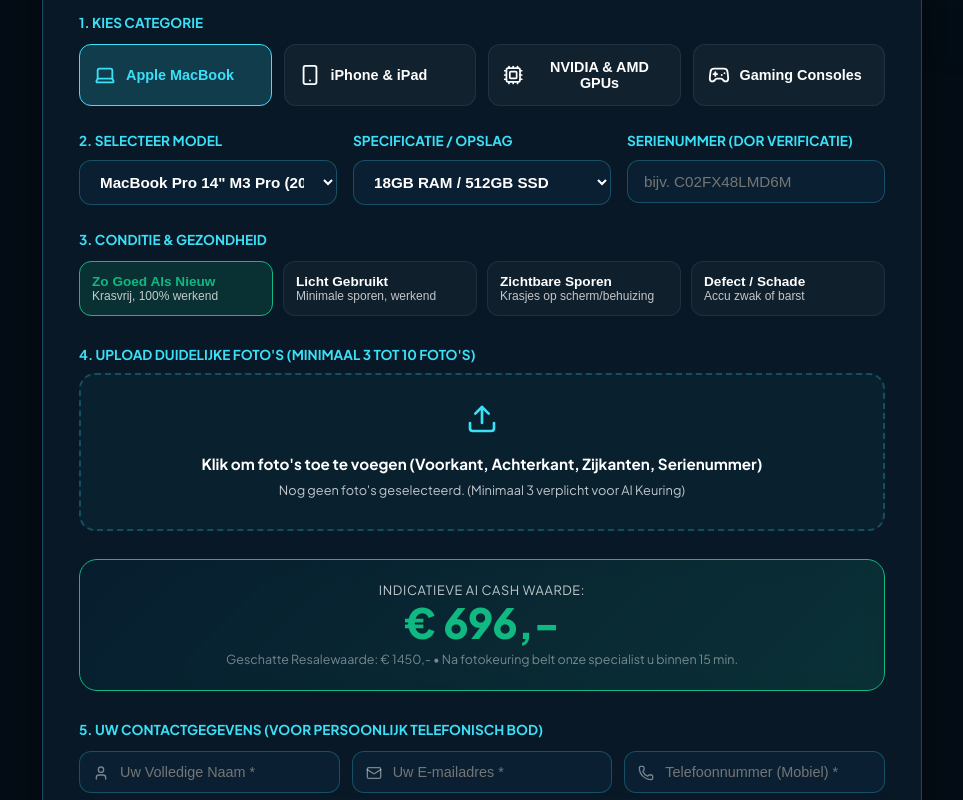
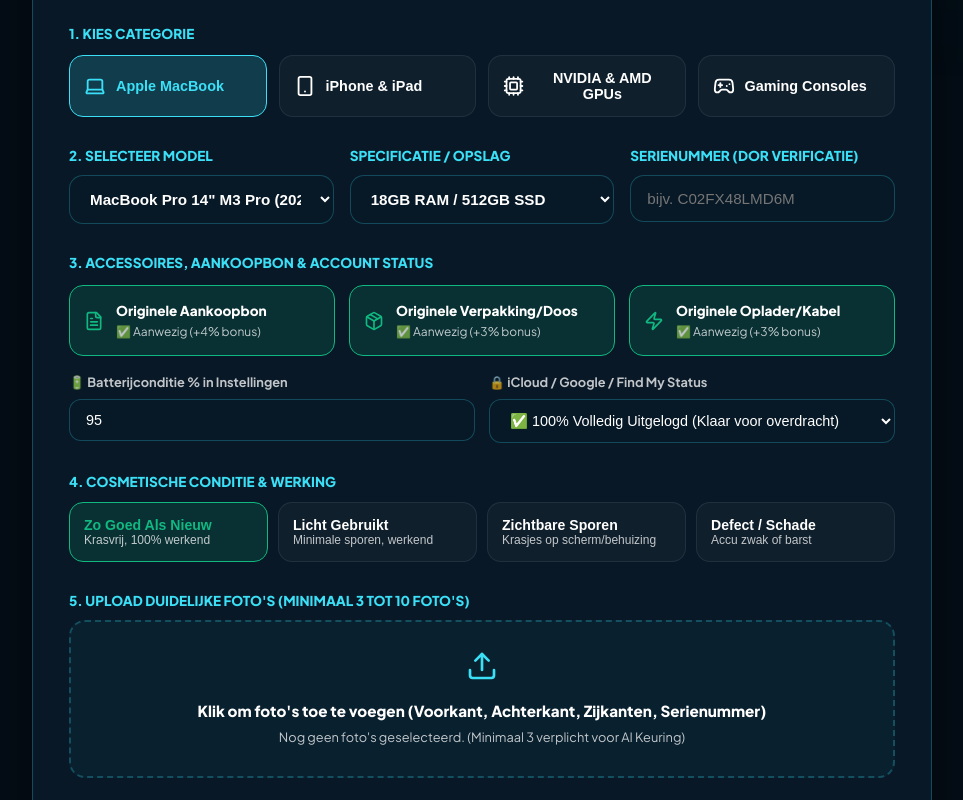
Before and after one commit to patrickswedish/tech-cash, a Next.js app: page / in a window 1280 px wide. Shown: the part 1140-1940 px from the top of the page, without its empty margins (158-1121 px from the left). Built offline with nearby package versions, Linux system fonts and the light colour scheme.

Commit message:
Add 5 advanced vetting fields (receipt, box, charger, battery %, account lock status, pickup location)

```diff
--- a/src/components/BuybackCalculator.tsx
+++ b/src/components/BuybackCalculator.tsx
@@ -2,7 +2,7 @@
 
 import { useState } from 'react';
 import { CATEGORIES } from '../data/techData';
-import { Laptop, Smartphone, Cpu, Gamepad2, CheckCircle2, DollarSign, ArrowRight, ShieldCheck, MapPin, Truck, RefreshCw, Upload, Phone, Mail, User, AlertCircle, Sparkles } from 'lucide-react';
+import { Laptop, Smartphone, Cpu, Gamepad2, CheckCircle2, DollarSign, ArrowRight, ShieldCheck, MapPin, Truck, RefreshCw, Upload, Phone, Mail, User, AlertCircle, Sparkles, FileText, Package, Battery, Lock, Zap } from 'lucide-react';
 
 export default function BuybackCalculator() {
   const [selectedCatId, setSelectedCatId] = useState<string>('macbook');
@@ -11,6 +11,14 @@
   const [serialNumber, setSerialNumber] = useState<string>('');
   const [condition, setCondition] = useState<'pristine' | 'good' | 'fair' | 'flawed'>('pristine');
 
+  // Advanced Vetting Fields
+  const [hasReceipt, setHasReceipt] = useState<boolean>(true);
+  const [hasOriginalBox, setHasOriginalBox] = useState<boolean>(true);
+  const [hasCharger, setHasCharger] = useState<boolean>(true);
+  const [isIcloudUnlocked, setIsIcloudUnlocked] = useState<boolean>(true);
+  const [batteryHealth, setBatteryHealth] = useState<string>('95');
+  const [pickupPoint, setPickupPoint] = useState<string>('eindhoven-cs');
+
   // User Lead Information
   const [fullName, setFullName] = useState<string>('');
   const [email, setEmail] = useState<string>('');
@@ -18,7 +26,6 @@
   const [photosCount, setPhotosCount] = useState<number>(0);
 
   // States
-  const [deliveryMethod, setDeliveryMethod] = useState<'dropoff' | 'postnl'>('dropoff');
   const [isAiVetting, setIsAiVetting] = useState<boolean>(false);
   const [leadSubmitted, setLeadSubmitted] = useState<boolean>(false);
 
@@ -34,8 +41,22 @@
   };
 
   const specMultiplier = activeModel.specsOptions[selectedSpecIdx]?.multiplier || 1.0;
-  const estimatedMarketValue = Math.round(activeModel.baseMarketPrice * specMultiplier * conditionMultipliers[condition]);
-  const estimatedCashOffer = Math.round(estimatedMarketValue * 0.48);
+
+  // Advanced Bonus/Deduction Logic
+  let bonusMultiplier = 1.0;
+  if (hasReceipt) bonusMultiplier += 0.04;
+  if (hasOriginalBox) bonusMultiplier += 0.03;
+  if (hasCharger) bonusMultiplier += 0.03;
+
+  let batteryDeduction = 0;
+  const batVal = parseInt(batteryHealth) || 100;
+  if (batVal < 82 && (selectedCatId === 'macbook' || selectedCatId === 'iphone')) {
+    batteryDeduction = 40; // Battery replacement cost deduction
+  }
+
+  const estimatedMarketValue = Math.round(activeModel.baseMarketPrice * specMultiplier * conditionMultipliers[condition] * bonusMultiplier);
+  const rawCashOffer = Math.round(estimatedMarketValue * 0.48) - batteryDeduction;
+  const estimatedCashOffer = Math.max(rawCashOffer, 35);
 
   const getCategoryIcon = (id: string) => {
     switch (id) {
@@ -53,6 +74,10 @@
       alert('Vul a.u.b. uw naam, e-mailadres en telefoonnummer in voor de telefonische bevestiging.');
       return;
     }
+    if (!isIcloudUnlocked) {
+      alert('Let op: Het apparaat moet 100% afgemeld zijn van iCloud/Google/Find My voor uitbetaling.');
+      return;
+    }
     if (photosCount < 3) {
       alert('Upload a.u.b. minimaal 3 foto\'s (Voorkant, Achterkant, Serienummer/Schade) voor AI keuring.');
       return;
@@ -66,21 +91,21 @@
   };
 
   return (
-    <div className="glass-panel" style={{ padding: '36px', maxWidth: '880px', margin: '0 auto' }}>
-      <div style={{ textAlign: 'center', marginBottom: '28px' }}>
+    <div className="glass-panel" style={{ padding: '36px', maxWidth: '900px', margin: '0 auto' }}>
+      <div style={{ textAlign: 'center', marginBottom: '32px' }}>
         <div className="badge badge-cyan" style={{ marginBottom: '12px' }}>
-          <Sparkles size={14} /> AI-Assisted Instant Valuation Engine
+          <Sparkles size={14} /> AI-Powered Instant Valuation & Vetting Engine
         </div>
-        <h2 style={{ fontSize: '1.8rem' }}>Meld Uw Tech Aan Voor Cash Uitbetaling</h2>
-        <p style={{ color: 'var(--text-muted)', fontSize: '0.95rem' }}>
-          Upload 3 tot 10 foto's van uw apparaat. Onze AI analyseert de marktwaarde en u wordt persoonlijk gebeld voor een snelle cash overdracht.
+        <h2 style={{ fontSize: '2rem' }}>Meld Uw Tech Aan Voor Cash Uitbetaling</h2>
+        <p style={{ color: 'var(--text-muted)', fontSize: '0.98rem', maxWidth: '680px', margin: '0 auto' }}>
+          Vul de specificaties en accessoires in en upload minimaal 3 foto's. Onze AI analyseert de marktwaarde en u wordt persoonlijk gebeld voor een snelle cash afspraak.
         </p>
       </div>
 
       <form onSubmit={handleSubmitLead}>
         {/* Step 1: Category Selector */}
-        <div style={{ marginBottom: '24px' }}>
-          <label style={{ display: 'block', fontSize: '0.85rem', fontWeight: 700, color: 'var(--cyan)', textTransform: 'uppercase', marginBottom: '10px' }}>
+        <div style={{ marginBottom: '28px' }}>
+          <label style={{ display: 'block', fontSize: '0.85rem', fontWeight: 800, color: 'var(--cyan)', textTransform: 'uppercase', marginBottom: '10px' }}>
             1. Kies Categorie
           </label>
           <div style={{ display: 'grid', gridTemplateColumns: 'repeat(auto-fit, minmax(160px, 1fr))', gap: '12px' }}>
@@ -98,8 +123,8 @@
                   alignItems: 'center',
                   gap: '10px',
                   padding: '14px',
-                  borderRadius: '12px',
-                  background: selectedCatId === cat.id ? 'rgba(59, 224, 247, 0.18)' : 'rgba(255,255,255,0.04)',
+                  borderRadius: '14px',
+                  background: selectedCatId === cat.id ? 'rgba(59, 224, 247, 0.18)' : 'rgba(255,255,255,0.03)',
                   border: `1px solid ${selectedCatId === cat.id ? 'var(--cyan)' : 'var(--border-glass-subtle)'}`,
                   color: selectedCatId === cat.id ? 'var(--cyan)' : 'var(--text-white)',
                   cursor: 'pointer',
@@ -116,9 +141,9 @@
         </div>
 
         {/* Step 2: Model, Specs & Serial Number */}
-        <div style={{ display: 'grid', gridTemplateColumns: 'repeat(auto-fit, minmax(220px, 1fr))', gap: '16px', marginBottom: '24px' }}>
+        <div style={{ display: 'grid', gridTemplateColumns: 'repeat(auto-fit, minmax(220px, 1fr))', gap: '16px', marginBottom: '28px' }}>
           <div>
-            <label style={{ display: 'block', fontSize: '0.85rem', fontWeight: 700, color: 'var(--cyan)', textTransform: 'uppercase', marginBottom: '8px' }}>
+            <label style={{ display: 'block', fontSize: '0.85rem', fontWeight: 800, color: 'var(--cyan)', textTransform: 'uppercase', marginBottom: '8px' }}>
               2. Selecteer Model
             </label>
             <select
@@ -129,9 +154,9 @@
               }}
               style={{
                 width: '100%',
-                padding: '12px 16px',
-                borderRadius: '12px',
-                background: '#0a2032',
+                padding: '14px 16px',
+                borderRadius: '14px',
+                background: '#071826',
                 border: '1px solid var(--border-glass)',
                 color: '#fff',
                 fontSize: '0.95rem',
@@ -148,7 +173,7 @@
           </div>
 
           <div>
-            <label style={{ display: 'block', fontSize: '0.85rem', fontWeight: 700, color: 'var(--cyan)', textTransform: 'uppercase', marginBottom: '8px' }}>
+            <label style={{ display: 'block', fontSize: '0.85rem', fontWeight: 800, color: 'var(--cyan)', textTransform: 'uppercase', marginBottom: '8px' }}>
               Specificatie / Opslag
             </label>
             <select
@@ -156,9 +181,9 @@
               onChange={(e) => setSelectedSpecIdx(Number(e.target.value))}
               style={{
                 width: '100%',
-                padding: '12px 16px',
-                borderRadius: '12px',
-                background: '#0a2032',
+                padding: '14px 16px',
+                borderRadius: '14px',
+                background: '#071826',
                 border: '1px solid var(--border-glass)',
                 color: '#fff',
                 fontSize: '0.95rem',
@@ -175,7 +200,7 @@
           </div>
 
           <div>
-            <label style={{ display: 'block', fontSize: '0.85rem', fontWeight: 700, color: 'var(--cyan)', textTransform: 'uppercase', marginBottom: '8px' }}>
+            <label style={{ display: 'block', fontSize: '0.85rem', fontWeight: 800, color: 'var(--cyan)', textTransform: 'uppercase', marginBottom: '8px' }}>
               Serienummer (DOR Verificatie)
             </label>
             <input
@@ -185,9 +210,9 @@
               onChange={(e) => setSerialNumber(e.target.value)}
               style={{
                 width: '100%',
-                padding: '12px 16px',
-                borderRadius: '12px',
-                background: '#0a2032',
+                padding: '14px 16px',
+                borderRadius: '14px',
+                background: '#071826',
                 border: '1px solid var(--border-glass)',
                 color: '#fff',
                 fontSize: '0.95rem',
@@ -197,10 +222,114 @@
           </div>
         </div>
 
-        {/* Step 3: Condition Selector */}
+        {/* Step 3: Advanced Vetting Checklist (Receipt, Box, Charger, Battery, iCloud) */}
         <div style={{ marginBottom: '28px' }}>
-          <label style={{ display: 'block', fontSize: '0.85rem', fontWeight: 700, color: 'var(--cyan)', textTransform: 'uppercase', marginBottom: '10px' }}>
-            3. Conditie & Gezondheid
+          <label style={{ display: 'block', fontSize: '0.85rem', fontWeight: 800, color: 'var(--cyan)', textTransform: 'uppercase', marginBottom: '12px' }}>
+            3. Accessoires, Aankoopbon & Account Status
+          </label>
+
+          <div style={{ display: 'grid', gridTemplateColumns: 'repeat(auto-fit, minmax(200px, 1fr))', gap: '14px', marginBottom: '16px' }}>
+            {/* Receipt Toggle */}
+            <div
+              onClick={() => setHasReceipt(!hasReceipt)}
+              style={{
+                padding: '14px',
+                borderRadius: '14px',
+                background: hasReceipt ? 'rgba(16, 185, 129, 0.15)' : 'rgba(255,255,255,0.03)',
+                border: `1px solid ${hasReceipt ? 'var(--green)' : 'var(--border-glass-subtle)'}`,
+                cursor: 'pointer',
+                display: 'flex',
+                alignItems: 'center',
+                gap: '12px',
+              }}
+            >
+              <FileText size={20} color={hasReceipt ? 'var(--green)' : 'var(--text-dim)'} />
+              <div>
+                <div style={{ fontSize: '0.85rem', fontWeight: 800 }}>Originele Aankoopbon</div>
+                <div style={{ fontSize: '0.75rem', color: 'var(--text-muted)' }}>{hasReceipt ? '✅ Aanwezig (+4% bonus)' : '❌ Niet aanwezig'}</div>
+              </div>
+            </div>
+
+            {/* Original Box Toggle */}
+            <div
+              onClick={() => setHasOriginalBox(!hasOriginalBox)}
+              style={{
+                padding: '14px',
+                borderRadius: '14px',
+                background: hasOriginalBox ? 'rgba(16, 185, 129, 0.15)' : 'rgba(255,255,255,0.03)',
+                border: `1px solid ${hasOriginalBox ? 'var(--green)' : 'var(--border-glass-subtle)'}`,
+                cursor: 'pointer',
+                display: 'flex',
+                alignItems: 'center',
+                gap: '12px',
+              }}
+            >
+              <Package size={20} color={hasOriginalBox ? 'var(--green)' : 'var(--text-dim)'} />
+              <div>
+                <div style={{ fontSize: '0.85rem', fontWeight: 800 }}>Originele Verpakking/Doos</div>
+                <div style={{ fontSize: '0.75rem', color: 'var(--text-muted)' }}>{hasOriginalBox ? '✅ Aanwezig (+3% bonus)' : '❌ Geen doos'}</div>
+              </div>
+            </div>
+
+            {/* Charger Toggle */}
+            <div
+              onClick={() => setHasCharger(!hasCharger)}
+              style={{
+                padding: '14px',
+                borderRadius: '14px',
+                background: hasCharger ? 'rgba(16, 185, 129, 0.15)' : 'rgba(255,255,255,0.03)',
+                border: `1px solid ${hasCharger ? 'var(--green)' : 'var(--border-glass-subtle)'}`,
+                cursor: 'pointer',
+                display: 'flex',
+                alignItems: 'center',
+                gap: '12px',
+              }}
+            >
+              <Zap size={20} color={hasCharger ? 'var(--green)' : 'var(--text-dim)'} />
+              <div>
+                <div style={{ fontSize: '0.85rem', fontWeight: 800 }}>Originele Oplader/Kabel</div>
+                <div style={{ fontSize: '0.75rem', color: 'var(--text-muted)' }}>{hasCharger ? '✅ Aanwezig (+3% bonus)' : '❌ Geen oplader'}</div>
+              </div>
+            </div>
+          </div>
+
+          {/* Battery & Account Lock Grid */}
+          <div style={{ display: 'grid', gridTemplateColumns: 'repeat(auto-fit, minmax(240px, 1fr))', gap: '14px' }}>
+            {(selectedCatId === 'macbook' || selectedCatId === 'iphone') && (
+              <div>
+                <label style={{ display: 'block', fontSize: '0.8rem', fontWeight: 700, color: 'var(--text-muted)', marginBottom: '6px' }}>
+                  🔋 Batterijconditie % in Instellingen
+                </label>
+                <input
+                  type="number"
+                  placeholder="bijv. 92"
+                  value={batteryHealth}
+                  onChange={(e) => setBatteryHealth(e.target.value)}
+                  style={{ width: '100%', padding: '12px 16px', borderRadius: '12px', background: '#071826', border: '1px solid var(--border-glass)', color: '#fff', fontSize: '0.9rem', outline: 'none' }}
+                />
+              </div>
+            )}
+
+            <div>
+              <label style={{ display: 'block', fontSize: '0.8rem', fontWeight: 700, color: 'var(--text-muted)', marginBottom: '6px' }}>
+                🔒 iCloud / Google / Find My Status
+              </label>
+              <select
+                value={isIcloudUnlocked ? 'yes' : 'no'}
+                onChange={(e) => setIsIcloudUnlocked(e.target.value === 'yes')}
+                style={{ width: '100%', padding: '12px 16px', borderRadius: '12px', background: '#071826', border: '1px solid var(--border-glass)', color: '#fff', fontSize: '0.9rem', outline: 'none' }}
+              >
+                <option value="yes">✅ 100% Volledig Uitgelogd (Klaar voor overdracht)</option>
+                <option value="no">⚠️ Nog ingelogd (Hulp nodig bij afmelden)</option>
+              </select>
+            </div>
+          </div>
+        </div>
+
+        {/* Step 4: Condition Selector */}
+        <div style={{ marginBottom: '28px' }}>
+          <label style={{ display: 'block', fontSize: '0.85rem', fontWeight: 800, color: 'var(--cyan)', textTransform: 'uppercase', marginBottom: '10px' }}>
+            4. Cosmetische Conditie & Werking
           </label>
           <div style={{ display: 'grid', gridTemplateColumns: 'repeat(auto-fit, minmax(160px, 1fr))', gap: '10px' }}>
             {[
@@ -214,8 +343,8 @@
                 key={item.key}
                 onClick={() => setCondition(item.key as any)}
                 style={{
-                  padding: '12px',
-                  borderRadius: '12px',
+                  padding: '14px',
+                  borderRadius: '14px',
                   textAlign: 'left',
                   background: condition === item.key ? 'rgba(16, 185, 129, 0.15)' : 'rgba(255,255,255,0.03)',
                   border: `1px solid ${condition === item.key ? 'var(--green)' : 'var(--border-glass-subtle)'}`,
@@ -224,17 +353,17 @@
                   transition: 'all 0.2s ease',
                 }}
               >
-                <div style={{ fontWeight: 700, fontSize: '0.85rem' }}>{item.label}</div>
+                <div style={{ fontWeight: 800, fontSize: '0.88rem' }}>{item.label}</div>
                 <div style={{ fontSize: '0.75rem', color: 'var(--text-muted)' }}>{item.sub}</div>
               </button>
             ))}
           </div>
         </div>
 
-        {/* Step 4: Multi-Photo Upload Dropzone (Min 3, Max 10) */}
+        {/* Step 5: Multi-Photo Upload Dropzone (Min 3, Max 10) */}
         <div style={{ marginBottom: '28px' }}>
-          <label style={{ display: 'block', fontSize: '0.85rem', fontWeight: 700, color: 'var(--cyan)', textTransform: 'uppercase', marginBottom: '8px' }}>
-            4. Upload Duidelijke Foto's (Minimaal 3 tot 10 Foto's)
+          <label style={{ display: 'block', fontSize: '0.85rem', fontWeight: 800, color: 'var(--cyan)', textTransform: 'uppercase', marginBottom: '8px' }}>
+            5. Upload Duidelijke Foto's (Minimaal 3 tot 10 Foto's)
           </label>
           <div
             onClick={() => setPhotosCount((prev) => (prev < 10 ? prev + 1 : 10))}
@@ -249,7 +378,7 @@
             }}
           >
             <Upload size={32} color="var(--cyan)" style={{ margin: '0 auto 10px auto' }} />
-            <div style={{ fontWeight: 700, fontSize: '0.95rem' }}>
+            <div style={{ fontWeight: 800, fontSize: '0.95rem' }}>
               Klik om foto's toe te voegen (Voorkant, Achterkant, Zijkanten, Serienummer)
             </div>
             <div style={{ fontSize: '0.8rem', color: 'var(--text-muted)', marginTop: '4px' }}>
@@ -261,23 +390,39 @@
         </div>
 
         {/* Estimated Offer Box */}
-        <div className="glass-panel-subtle" style={{ padding: '20px', textAlign: 'center', background: 'linear-gradient(135deg, rgba(7,30,48,0.9), rgba(16,185,129,0.15))', border: '1px solid var(--green)', marginBottom: '28px' }}>
-          <div style={{ fontSize: '0.8rem', color: 'var(--text-muted)', textTransform: 'uppercase', letterSpacing: '0.05em' }}>
-            Indicatieve AI Cash Waarde:
+        <div className="glass-panel-subtle" style={{ padding: '24px', textAlign: 'center', background: 'linear-gradient(135deg, rgba(7,30,48,0.9), rgba(16,185,129,0.15))', border: '1px solid var(--green)', marginBottom: '28px' }}>
+          <div style={{ fontSize: '0.8rem', color: 'var(--text-muted)', textTransform: 'uppercase', letterSpacing: '0.06em' }}>
+            Indicatieve AI Cash Uitbetaling Vandaag:
           </div>
-          <div style={{ fontSize: '2.6rem', fontWeight: 900, color: 'var(--green)', lineHeight: 1.1 }}>
+          <div style={{ fontSize: '2.8rem', fontWeight: 900, color: 'var(--green)', lineHeight: 1.1 }}>
             € {estimatedCashOffer},-
           </div>
-          <div style={{ fontSize: '0.78rem', color: 'var(--text-dim)', marginTop: '4px' }}>
+          <div style={{ fontSize: '0.78rem', color: 'var(--text-dim)', marginTop: '6px' }}>
             Geschatte Resalewaarde: € {estimatedMarketValue},- • Na fotokeuring belt onze specialist u binnen 15 min.
           </div>
         </div>
 
-        {/* Step 5: Seller Contact Information */}
+        {/* Step 6: Overdracht Locatie & Seller Contact Information */}
         <div style={{ marginBottom: '28px' }}>
-          <label style={{ display: 'block', fontSize: '0.85rem', fontWeight: 700, color: 'var(--cyan)', textTransform: 'uppercase', marginBottom: '10px' }}>
-            5. Uw Contactgegevens (Voor Persoonlijk Telefonisch Bod)
+          <label style={{ display: 'block', fontSize: '0.85rem', fontWeight: 800, color: 'var(--cyan)', textTransform: 'uppercase', marginBottom: '10px' }}>
+            6. Voorkeur Overdracht & Uw Contactgegevens
           </label>
+
+          <div style={{ marginBottom: '14px' }}>
+            <label style={{ display: 'block', fontSize: '0.8rem', fontWeight: 700, color: 'var(--text-muted)', marginBottom: '6px' }}>
+              📍 Voorkeur Overdrachtslocatie
+            </label>
+            <select
+              value={pickupPoint}
+              onChange={(e) => setPickupPoint(e.target.value)}
+              style={{ width: '100%', padding: '12px 16px', borderRadius: '12px', background: '#071826', border: '1px solid var(--border-glass)', color: '#fff', fontSize: '0.9rem', outline: 'none' }}
+            >
+              <option value="eindhoven-cs">📍 Eindhoven Central Station (Populairst)</option>
+              <option value="tue-campus">🎓 TU/e Campus Pick-up Point</option>
+              <option value="strijp-s">🏢 Strijp-S / High Tech Campus</option>
+              <option value="postnl">📦 Gratis PostNL Verzekerde Verzending (Landelijk)</option>
+            </select>
+          </div>
 
           <div style={{ display: 'grid', gridTemplateColumns: 'repeat(auto-fit, minmax(200px, 1fr))', gap: '12px' }}>
             <div style={{ position: 'relative' }}>
@@ -287,7 +432,7 @@
                 placeholder="Uw Volledige Naam *"
                 value={fullName}
                 onChange={(e) => setFullName(e.target.value)}
-                style={{ width: '100%', padding: '12px 16px 12px 40px', borderRadius: '12px', background: '#0a2032', border: '1px solid var(--border-glass)', color: '#fff', fontSize: '0.9rem', outline: 'none' }}
+                style={{ width: '100%', padding: '12px 16px 12px 40px', borderRadius: '12px', background: '#071826', border: '1px solid var(--border-glass)', color: '#fff', fontSize: '0.9rem', outline: 'none' }}
               />
             </div>
 
@@ -298,7 +443,7 @@
                 placeholder="Uw E-mailadres *"
                 value={email}
                 onChange={(e) => setEmail(e.target.value)}
-                style={{ width: '100%', padding: '12px 16px 12px 40px', borderRadius: '12px', background: '#0a2032', border: '1px solid var(--border-glass)', color: '#fff', fontSize: '0.9rem', outline: 'none' }}
+                style={{ width: '100%', padding: '12px 16px 12px 40px', borderRadius: '12px', background: '#071826', border: '1px solid var(--border-glass)', color: '#fff', fontSize: '0.9rem', outline: 'none' }}
               />
             </div>
 
@@ -309,7 +454,7 @@
                 placeholder="Telefoonnummer (Mobiel) *"
                 value={phone}
                 onChange={(e) => setPhone(e.target.value)}
-                style={{ width: '100%', padding: '12px 16px 12px 40px', borderRadius: '12px', background: '#0a2032', border: '1px solid var(--border-glass)', color: '#fff', fontSize: '0.9rem', outline: 'none' }}
+                style={{ width: '100%', padding: '12px 16px 12px 40px', borderRadius: '12px', background: '#071826', border: '1px solid var(--border-glass)', color: '#fff', fontSize: '0.9rem', outline: 'none' }}
               />
             </div>
           </div>
@@ -321,16 +466,16 @@
             type="submit"
             disabled={isAiVetting}
             className="btn btn-primary"
-            style={{ width: '100%', padding: '16px', fontSize: '1.05rem', textTransform: 'uppercase' }}
+            style={{ width: '100%', padding: '18px', fontSize: '1.08rem', textTransform: 'uppercase' }}
           >
             {isAiVetting ? '🤖 AI Keuring & Analyse Uitvoeren...' : 'Aanvraag Indienen voor Telefonische Bevestiging ➔'}
           </button>
         ) : (
-          <div className="glass-panel" style={{ padding: '24px', background: 'rgba(16,185,129,0.15)', border: '1px solid var(--green)', textAlign: 'center' }}>
-            <CheckCircle2 size={40} color="var(--green)" style={{ margin: '0 auto 12px auto' }} />
-            <h3 style={{ fontSize: '1.3rem', color: '#fff', marginBottom: '8px' }}>Aanvraag & Foto's Succesvol Ontvangen!</h3>
-            <p style={{ color: 'var(--text-muted)', fontSize: '0.9rem', marginBottom: '14px' }}>
-              Bedankt, <strong>{fullName}</strong>. Onze specialist bekijkt uw foto's ({photosCount} stuks) & serienummer. Als uw apparaat voldoet, <strong>bellen of WhatsAppen wij u op {phone}</strong> binnen 15 minuten voor het definitieve bod en cash afspraak in Eindhoven!
+          <div className="glass-panel" style={{ padding: '28px', background: 'rgba(16,185,129,0.15)', border: '1px solid var(--green)', textAlign: 'center' }}>
+            <CheckCircle2 size={44} color="var(--green)" style={{ margin: '0 auto 12px auto' }} />
+            <h3 style={{ fontSize: '1.4rem', color: '#fff', marginBottom: '8px' }}>Aanvraag & Vetting Succesvol Ontvangen!</h3>
+            <p style={{ color: 'var(--text-muted)', fontSize: '0.92rem', marginBottom: '16px' }}>
+              Bedankt, <strong>{fullName}</strong>. Onze specialist bekijkt uw foto's ({photosCount} stuks), aankoopbon status & serienummer. Als uw apparaat voldoet, <strong>bellen of WhatsAppen wij u op {phone}</strong> binnen 15 minuten voor het definitieve bod en cash afspraak!
             </p>
             <button
               type="button"
@@ -339,7 +484,7 @@
                 setPhotosCount(0);
               }}
               className="btn btn-secondary"
-              style={{ padding: '8px 16px', fontSize: '0.8rem' }}
+              style={{ padding: '8px 18px', fontSize: '0.85rem' }}
             >
               <RefreshCw size={14} /> Nog een Apparaat Aanmelden
             </button>
```
